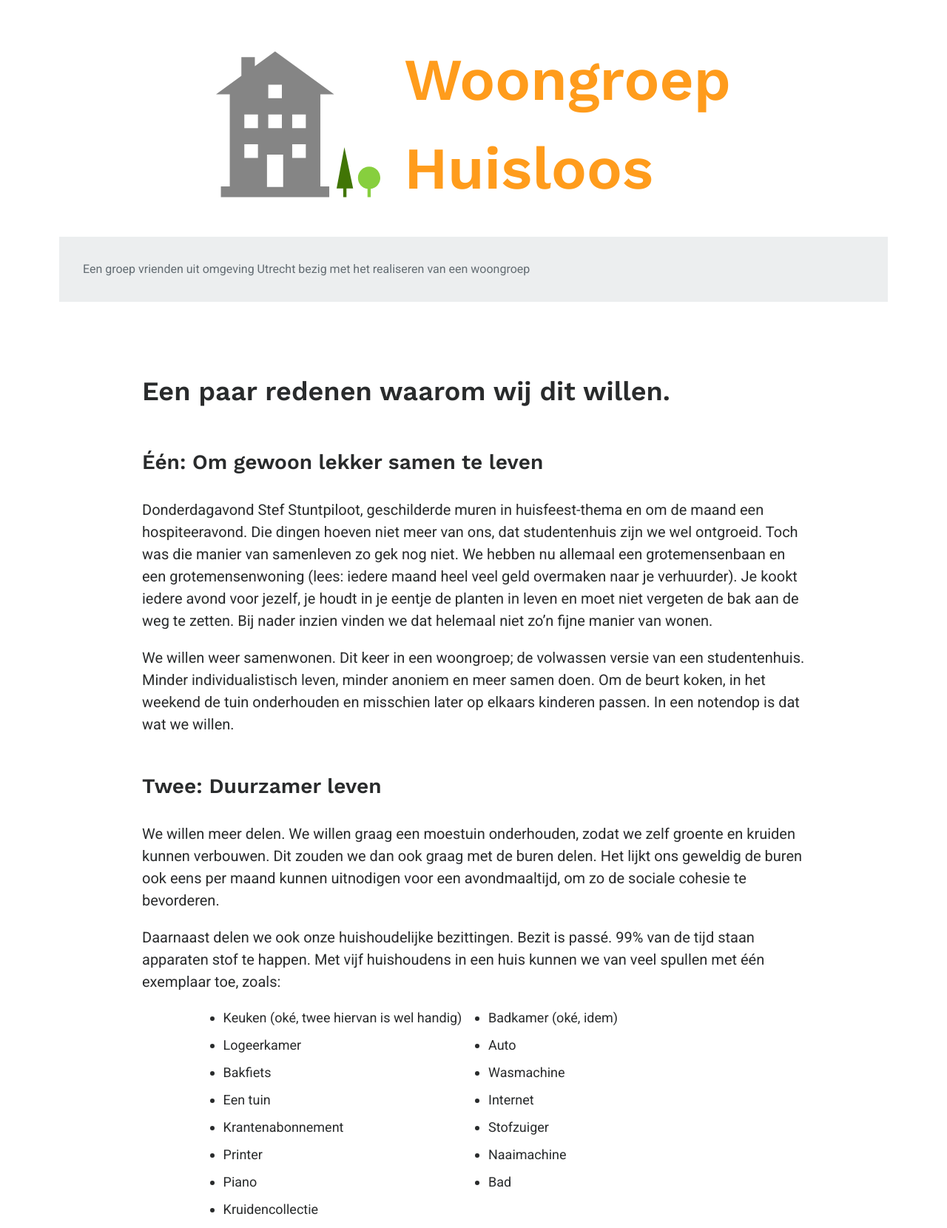
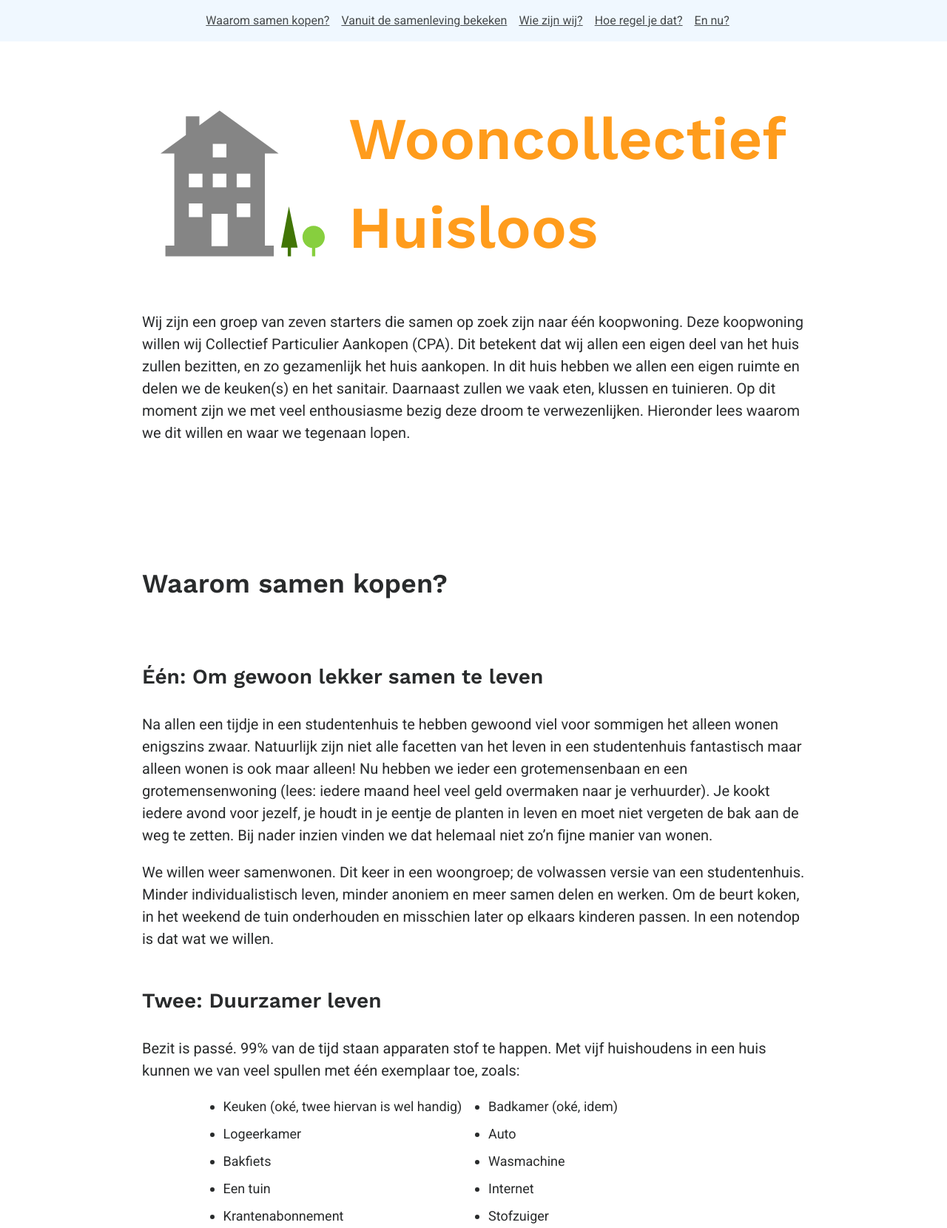
Before and after one commit to tomootes/huisloos, a website: page index.html in a window 1280 px wide. Shown: the top 1660 px of the page at 74% size. Drawn offline with nearby package versions, Linux system fonts and the light colour scheme.

Commit message:
The next episode

```diff
--- a/index.html
+++ b/index.html
@@ -6,40 +6,48 @@
     <meta name="viewport" content="width=device-width, initial-scale=1.0">
     <meta name="description"
         content="Wij zijn een aanstaande woongroep uit omgeving Utrecht, kom er achter waarom wij een woongroep willen beginnen.">
-    <title>Woongroep Huisloos</title>
+    <title>Wooncollectief Huisloos</title>
     <link rel="stylesheet" href="./css/style.css">
 </head>
 
 <body>
+    <div class="nav">
+        <a href="#waarom-samen-kopen">Waarom samen kopen?</a>
+        <a href="#vanuit-de-samenleving-bekeken">Vanuit de samenleving bekeken</a>
+        <a href="#wie-zijn-wij">Wie zijn wij?</a>
+        <a href="#hoe-regel-je-dat">Hoe regel je dat?</a>
+        <a href="#en-nu">En nu?</a>
+    </div>
     <div class="container">
+
         <div class="hero">
             <img class="hero__icon" src="./img/house.svg" alt="Icon of a house">
-            <h1 class="hero__heading">Woongroep <br> Huisloos</h1>
+            <h1 class="hero__heading">Wooncollectief <br> Huisloos</h1>
         </div>
 
-        <div class="road">
+        <!-- <div class="road">
             Een groep vrienden uit omgeving Utrecht bezig met het realiseren van een woongroep
+        </div> -->
+
+        <div class="chapter">
+            <p class="chapter__intro">Wij zijn een groep van zeven  starters die samen op zoek zijn naar één koopwoning.
+            Deze koopwoning willen wij Collectief Particulier Aankopen (CPA).
+            Dit betekent dat wij allen een eigen deel van het huis zullen bezitten, en zo gezamenlijk het huis aankopen.
+            In dit huis hebben we allen een eigen ruimte en delen we de keuken(s) en het sanitair.
+            Daarnaast zullen we vaak eten, klussen en tuinieren.
+            Op dit moment zijn we met veel enthousiasme bezig deze droom te verwezenlijken.
+            Hieronder lees waarom we dit willen en waar we tegenaan lopen.</p>
         </div>
 
         <div class="chapter">
-            <h2>Een paar redenen waarom wij dit willen.</h2>
+            <a class="chapter__anchor" id="waarom-samen-kopen">
+                <h2>Waarom samen kopen?</h2>
+            </a>
             <h3>Één: Om gewoon lekker samen te leven</h3>
-            <p>Donderdagavond Stef Stuntpiloot, geschilderde muren in huisfeest-thema en om de maand een hospiteeravond.
-                Die dingen hoeven niet meer van ons, dat studentenhuis zijn we wel ontgroeid. Toch was die manier van
-                samenleven zo gek nog niet. We hebben nu allemaal een grotemensenbaan en een grotemensenwoning (lees:
-                iedere maand heel veel geld overmaken naar je verhuurder). Je kookt iedere avond voor jezelf, je houdt
-                in je eentje de planten in leven en moet niet vergeten de bak aan de weg te zetten. Bij nader inzien
-                vinden we dat helemaal niet zo’n fijne manier van wonen.</p>
-            <p>We willen weer samenwonen. Dit keer in een woongroep; de volwassen versie van een studentenhuis. Minder
-                individualistisch leven, minder anoniem en meer samen doen. Om de beurt koken, in het weekend de tuin
-                onderhouden en misschien later op elkaars kinderen passen. In een notendop is dat wat we willen.</p>
+            <p>Na allen een tijdje in een studentenhuis te hebben gewoond viel voor sommigen het alleen wonen enigszins zwaar. Natuurlijk zijn niet alle facetten van het leven in een studentenhuis fantastisch maar alleen wonen is ook maar alleen! Nu hebben we ieder  een grotemensenbaan en een grotemensenwoning (lees: iedere maand heel veel geld overmaken naar je verhuurder). Je kookt iedere avond voor jezelf, je houdt in je eentje de planten in leven en moet niet vergeten de bak aan de weg te zetten. Bij nader inzien vinden we dat helemaal niet zo’n fijne manier van wonen.</p>
+            <p>We willen weer samenwonen. Dit keer in een woongroep; de volwassen versie van een studentenhuis. Minder individualistisch leven, minder anoniem en meer samen delen en werken. Om de beurt koken, in het weekend de tuin onderhouden en misschien later op elkaars kinderen passen. In een notendop is dat wat we willen.</p>
             <h3>Twee: Duurzamer leven</h3>
-            <p>We willen meer delen. We willen graag een moestuin onderhouden, zodat we zelf groente en kruiden kunnen
-                verbouwen. Dit zouden we dan ook graag met de buren delen. Het lijkt ons geweldig de buren ook eens per
-                maand kunnen uitnodigen voor een avondmaaltijd, om zo de sociale cohesie te bevorderen. </p>
-            <p>Daarnaast delen we ook onze huishoudelijke bezittingen. Bezit is passé. 99% van de tijd staan apparaten
-                stof te happen. Met vijf huishoudens in een huis kunnen we van veel spullen met één exemplaar toe,
-                zoals:</p>
+            <p>Bezit is passé. 99% van de tijd staan apparaten stof te happen. Met vijf huishoudens in een huis kunnen we van veel spullen met één exemplaar toe, zoals:</p>
             <ul class="list">
                 <li>Keuken (oké, twee hiervan is wel handig) </li>
                 <li>Badkamer (oké, idem)</li>
@@ -61,6 +69,7 @@
                 <!-- <li>Bakvormen (en een hele hoop andere keukenspullen)</li> -->
                 <!-- <li>En nog heel veel meer</li> -->
             </ul>
+            <p>We willen dus meer delen. We willen graag een moestuin onderhouden, zodat we zelf groente en kruiden kunnen verbouwen. Dit zouden we dan ook graag met de buren delen. Het lijkt ons geweldig de buren ook eens per maand kunnen uitnodigen voor een avondmaaltijd, om zo de sociale cohesie te bevorderen.</p>
             <h3>Drie: We willen een koopwoning</h3>
             <p>We willen geen winst maken, we willen gewoon een huis. Geen huurbaas die pas na drie maanden bellen
                 langskomt, geen jaarlijkse huurverhogingen en vooral: zelf lekker klussen aan ons huis. We willen eigen
@@ -70,7 +79,9 @@
         </div>
 
         <div class="chapter">
-            <h2>Een paar redenen waarom de samenleving dit zou moeten willen.</h2>
+            <a class="chapter__anchor" id="vanuit-de-samenleving-bekeken">
+                <h2>Vanuit de samenleving bekeken.</h2>
+            </a>
             <h3>Één: Grote huizen, kleine huishoudens</h3>
             <p>Onze opa’s en oma’s kregen vroeger zeven kinderen, onze ouders ongeveer drie. Onze generatie krijgt twee kinderen, daarbij is het  krijgen van kinderen überhaupt niet meer zo vanzelfsprekend. Deze trend zie je in onderstaande tabel (CBS 2019):</p>
             <table class="table">
@@ -214,13 +225,15 @@
         <p>Wij zijn ervan overtuigd dat veel mensen die alleen wonen het best gezellig zouden vinden om in een bepaalde mate samen te leven met anderen, we zijn immers groepsdieren. Wij zien het in ieder geval zitten om onze woonomgeving met zijn zevenen in te richten en samen te leven.</p>
         </div>
         <div class="chapter">
-            <h1>Wie zijn wij?</h1>
+            <a class="chapter__anchor" id="wie-zijn-wij">
+                <h2>Wie zijn wij?</h2>
+            </a>
             <p>We zijn zeven starters uit verschillende hoeken van het land, van Hengelo tot Wognum. We wonen al een paar jaar in Utrecht en willen graag in deze omgeving blijven.</p>
 
             <div class="odd-grid">
                 <div class="person">
                     <div class="person__image">
-                        <img src="./img/lieke.png" alt="Lieke">
+                        <img src="./img/Anne.jpg" alt="Anne">
                     </div>
                     <h4 class="person__name">Anne van Dokkum</h4>
                     <p class="person__text">
@@ -229,17 +242,16 @@
                 </div>
                 <div class="person">
                     <div class="person__image">
-                        <img src="./img/lieke.png" alt="Lieke">
+                        <img src="./img/Tom.jpg" alt="Tom">
                     </div>
                     <h4 class="person__name">Tom Ootes</h4>
                     <p class="person__text">
                         Is developer in front- en backend, iets met digitale transformatie in de publieke sector. Speelt graag gitaar en heeft de groenste vingers van de groep. Is altijd met planten in de weer.
-
                     </p>
                 </div>
                 <div class="person">
                     <div class="person__image">
-                        <img src="./img/lieke.png" alt="Lieke">
+                        <img src="./img/Lieke.jpg" alt="Lieke">
                     </div>
                     <h4 class="person__name">Lieke Kleinsmann</h4>
                     <p class="person__text">
@@ -248,7 +260,7 @@
                 </div>
                 <div class="person">
                     <div class="person__image">
-                        <img src="./img/lieke.png" alt="Lieke">
+                        <img src="./img/Tim.jpg" alt="Tim">
                     </div>
                     <h4 class="person__name">Tim Snelting</h4>
                     <p class="person__text">
@@ -257,16 +269,7 @@
                 </div>
                 <div class="person">
                     <div class="person__image">
-                        <img src="./img/lieke.png" alt="Lieke">
-                    </div>
-                    <h4 class="person__name">Nikki Theeuwes</h4>
-                    <p class="person__text">
-                        Studeerde sustainable development en werkt nu bij een onderzoeksbureau. Stort zich daarnaast met volle overtuiging op yoga.
-                    </p>
-                </div>
-                <div class="person">
-                    <div class="person__image">
-                        <img src="./img/lieke.png" alt="Lieke">
+                        <img src="./img/Niels.jpg" alt="Niels">
                     </div>
                     <h4 class="person__name">Niels Ursem</h4>
                     <p class="person__text">
@@ -275,7 +278,7 @@
                 </div>
                 <div class="person">
                     <div class="person__image">
-                        <img src="./img/lieke.png" alt="Lieke">
+                        <img src="./img/Ellen.jpg" alt="Ellen">
                     </div>
                     <h4 class="person__name">Ellen Ootes</h4>
                     <p class="person__text">
@@ -288,18 +291,25 @@
 
         </div>
         <div class="chapter">
-            <h1>Hoe regel je dat?</h1>
-            <p>We richten een woonvereniging op. Hiervoor hebben wij het financieel consultancy bureau STUT Consult in de arm genomen. Peter Sturkenboom is onze consultant en heeft jarenlange ervaring met het oprichten van woonverenigingen in Nederland. In deze rechtsvorm koopt de groep samen het pand. Door middel van statuten en huishoudelijke reglementen wordt alles vastgelegd. Het doel van de woonvereniging is creëren van woonomstandigheden die zelfontplooiing van de leden ondersteunen, goede nabuurschap en saamhorigheid tussen de leden bevorderen.Hier staat bijvoorbeeld vastgelegd hoeveel de maandelijkse contributie en andere betalingen zijn en hoe deze worden berekend, wat er besproken en beslist dient te worden tijdens een ALV, en hoe er zorg wordt gedragen voor een gezonde financiële woonvereniging.</p>
+            <a class="chapter__anchor" id="hoe-regel-je-dat">
+                <h2>Hoe regel je dat?</h2>
+            </a>
+            <p>We richten een wooncollectief waarmee we een Collectieve Particuliere Aankoper (CPA) worden. Onze wens is dus om gezamenlijk een huis te kopen waar we allen een deel van bezitten. Dit deel kunnen we dan weer verkopen op het moment dat we zouden willen verhuizen.</p>
+            <p>Daarnaast maken we een gezamenlijke pot voor onderhoud, verzekering, internet, GWL en al het andere waarvan we samen gebruik maken. Door middel van statuten en huishoudelijke reglementen wordt dit vastgelegd. Hierin staat bijvoorbeeld hoeveel de maandelijkse contributie en andere betalingen zijn en hoe deze worden berekend, wat er besproken en beslist dient te worden tijdens een ALV.</p>
         </div>
 
         <div class="chapter">
-            <h1>En nu?</h1>
-            <p>Wonen in een woongroep zou voor ons een uitkomst zijn, maar biedt zogezien ook maatschappelijke kansen. Het past goed in het plaatje van de participatiesamenleving, toch zijn huidige structuren hier nog niet op ingesteld en loop je vast in regelgeving. Omdat wij er toekomst in zien gaan we het toch proberen! Daar hebben we het volgende voor nodig:</p>
+            <a class="chapter__anchor" id="en-nu">
+                <h2>En nu?</h2>
+            </a>
+            <p>Collectief Particulier Aankopen (CPA) zou voor ons persoonlijk een uitkomst zijn om in Utrecht te kunnen kopen, maar biedt zogezien ook maatschappelijke kansen. Het past goed in het plaatje van de participatiesamenleving, toch zijn huidige structuren hier nog niet op ingesteld en loop je vast in regelgeving. Omdat wij er toekomst in zien gaan we het toch proberen! Daar hebben we het volgende voor nodig:</p>
             <ul>
-                <li>Meewerkende instanties. Het is (nog) geen alledaagse vorm van wonen. Daardoor loop je tegen de problemen van het ‘anders’ wonen aan bij financiering en regelgeving. Bijvoorbeeld bestemmingsplannen en hypotheekregels zijn allemaal gericht op de traditionele vorm van één huishouden die bestaat uit twee volwassenen. Daarvan afwijken zorgt voor gedoe, wij gaan graag in gesprek over dat ‘gedoe’ om te kijken hoe het beter kan.</li>
+                <li>Meewerkende instanties.
+                    Het is (nog) geen alledaagse vorm van wonen.
+                    Daardoor loop je tegen de problemen van het ‘anders’ wonen aan bij financiering en regelgeving. Bijvoorbeeld bestemmingsplannen en hypotheekregels zijn allemaal gericht op de traditionele vorm van één huishouden die bestaat uit twee volwassenen. Daarvan afwijken zorgt voor gedoe, wij gaan graag in gesprek over dat ‘gedoe’ om te kijken hoe het beter kan.</li>
                 <li>Een huis. We speuren Funda en andere plekken af, maar mocht je iets weten: Laat het ons weten!</li>
-                <li>Geld. We hebben stuk voor stuk een stabiel inkomen en spaargeld. We kunnen een hypotheek krijgen als woonvereniging. Toch hebben we nog wat extra geld nodig omdat je als woongroep maar 80% van de woning mag hypothekeren.</li>
             </ul>
+            <p>Ben jij geïnteresseerd naar aanleiding van dit verhaal of denk je dat je ons verder kunt helpen? Dan horen we graag van je! Stuur even een mailtje naar <a href="mailto:ellenootes@hotmail.com">ellenootes@hotmail.com</a>.</p>
         </div>
 
         </div>
--- a/scss/_chapter.scss
+++ b/scss/_chapter.scss
@@ -1,10 +1,19 @@
 .chapter{
-    margin: $gutter-sm auto;
+    margin: 0 auto;
     color: $gray-dark;
+
+    &__anchor{
+        display: flex;
+        padding-top: $gutter-lg;
+    }
 
     @media(min-width: $break-sm){
         width: 80%;
         padding: $gutter-sm;
+
+        &__anchor{
+            padding-top: $gutter-md;
+        }
     }
 
 }
--- a/scss/_hero.scss
+++ b/scss/_hero.scss
@@ -6,10 +6,12 @@
     justify-content: center;
     align-items: center;
     flex-direction: column;
-    margin-top: $gutter-md;
+    margin-top: 9rem;
     font-size: $font-size-md;
+    // background: red;
 
     @media(min-width: $break-sm){
+        margin-top: $gutter-xl;
         font-size: $font-size-xl;
         flex-direction: row;
     }
--- /dev/null
+++ b/scss/_nav.scss
@@ -0,0 +1,27 @@
+.nav{
+    width: calc(100% - 2 * #{$gutter-xs});
+    position: fixed;
+    top: 0;
+    left: 0;
+    padding: $gutter-xs;
+    display: flex;
+    justify-content: center;
+    align-items: center;
+    background: aliceblue;
+    z-index: 99;
+    color: $gray;
+    flex-wrap: wrap;
+
+    a {
+        color: $gray;
+        margin: 0 $gutter-xs 0 0;
+        font-size: $font-size-sm;
+    }
+
+    @media(min-width: $break-sm){
+        a {
+
+        }
+    }
+
+}
--- a/scss/_two-columns.scss
+++ b/scss/_two-columns.scss
@@ -12,6 +12,7 @@
         &__title{
             text-align: center;
             margin: 0 0 $gutter-xs;
+            font-size: $font-size-md;
         }
     }
 
--- a/scss/_variables.scss
+++ b/scss/_variables.scss
@@ -44,6 +44,7 @@ $break-md: 900px;
 $break-lg: 1200px;
 $break-xl: 1700px;
 
+$gutter-xl: 8rem;
 $gutter-lg: 5rem;
 $gutter-md: 3rem;
 $gutter-sm: 2rem;
--- a/scss/main.scss
+++ b/scss/main.scss
@@ -14,3 +14,4 @@
 @import 'person';
 @import 'odd-grid';
 @import 'two-columns';
+@import 'nav';
```
Also changed, not shown: css/style.css, img/1.jpg (added), img/lieke.png (deleted), readme.md (added), 5 other files.
